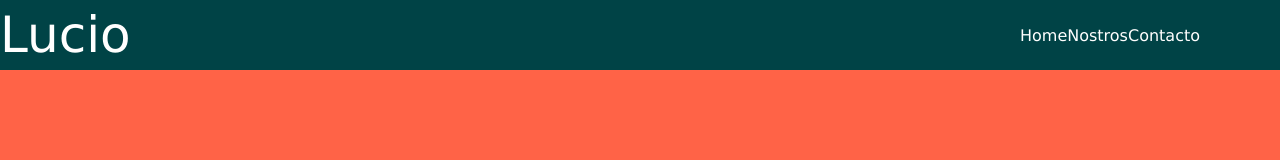
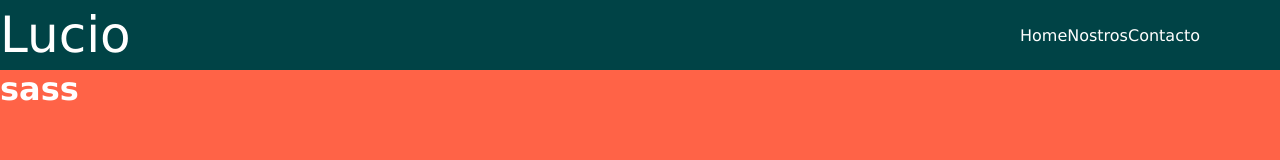
Before and after one commit to luciosantibanez/Durocret, a plain HTML site: page index.html in a window 1280 px wide. Drawn offline with nearby package versions, Linux system fonts and the light colour scheme; files that its build step writes are made by us from their sources.

Commit message:
segundo commit

```diff
--- a/estilos/estilos.scss
+++ b/estilos/estilos.scss
@@ -8,6 +8,7 @@ body{
     background-color: tomato;
     font-family: Verdana, Geneva, Tahoma, sans-serif;
 }
+
 
 h1{
     color: rgb(255, 255, 255);
--- a/index.html
+++ b/index.html
@@ -25,6 +25,8 @@
         </div>
     </header>
 
+    <h1>sass</h1>
+
 
 </body>
 </html>
```
Also changed, not shown: 1 other file.
